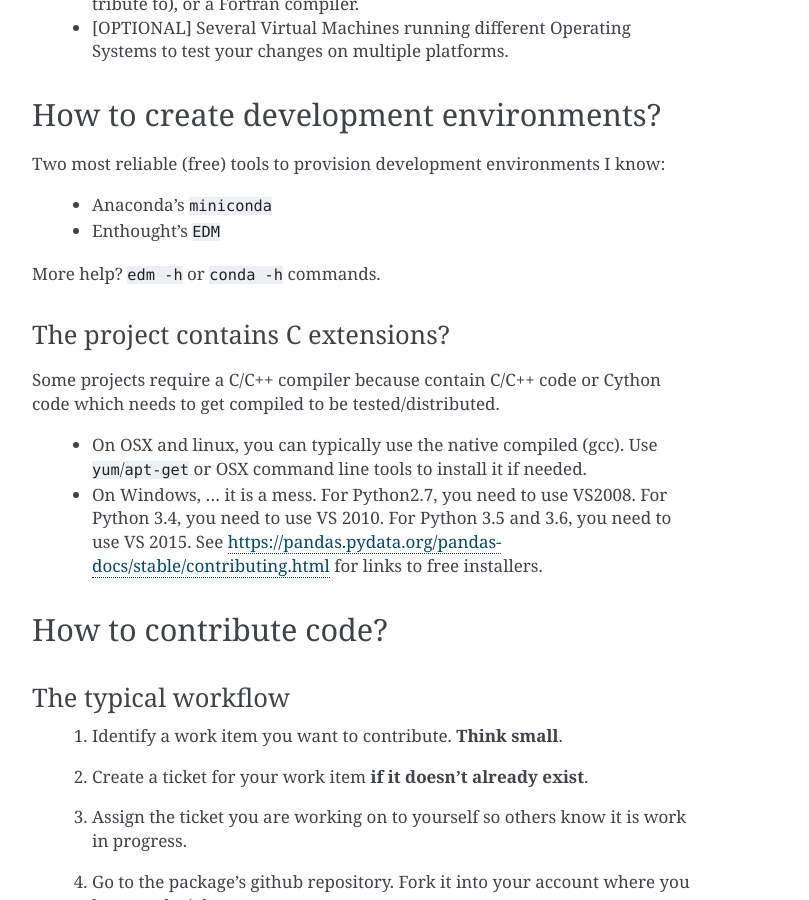
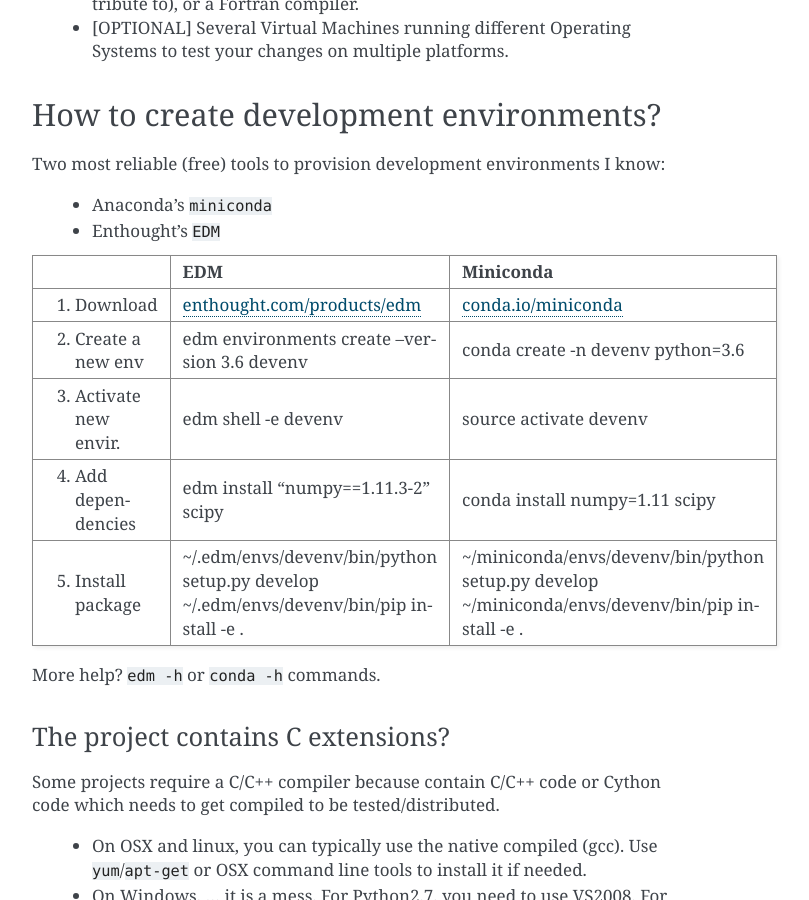
Before and after one commit to jonathanrocher/sprint_tutorial, a Sphinx documentation site: the page built from doc/how_to_sprint.rst, in a window 1280 px wide and 900 px high, scrolled down 1564 px. Shown: the whole window, without its empty margins (388-1197 px from the left). Built offline with Sphinx 7.4.7, drawn with Linux system fonts in a browser that asks for light colours.

Commit message:
Formatting

```diff
--- a/doc/how_to_sprint.rst
+++ b/doc/how_to_sprint.rst
@@ -78,20 +78,20 @@
   * Anaconda's ``miniconda``
   * Enthought's ``EDM``
 
-+------------------------+------------------------------------------------+-----------------------------------------------------+
-|                        |                     EDM                        |         Miniconda                                   |
-+========================+================================================+=====================================================+
-| 1. Download            | `enthought.com/products/edm <http://www.enthought.com/products/edm/>`_ | `conda.io/miniconda <http://www.conda.io/miniconda>`_                                 |
-+------------------------+------------------------------------------------+-----------------------------------------------------+
-| 2. Create a new env    | edm environments create --version 3.6 devenv   | conda create -n devenv python=3.6                   |
-+------------------------+------------------------------------------------+-----------------------------------------------------+
-| 3. Activate new envir. | edm shell -e devenv                            | source activate devenv                              |
-+------------------------+------------------------------------------------+-----------------------------------------------------+
-| 4. Add dependencies    | edm install "numpy==1.11.3-2" scipy            | conda install numpy=1.11 scipy                      |
-+------------------------+------------------------------------------------+-----------------------------------------------------+
-| 5. Install package     | ~/.edm/envs/devenv/bin/python setup.py develop | ~/miniconda/envs/devenv/bin/python setup.py develop |
-|                        | ~/.edm/envs/devenv/bin/pip install -e .        | ~/miniconda/envs/devenv/bin/pip install -e .        |
-+------------------------+------------------------------------------------+-----------------------------------------------------+
++------------------------+------------------------------------------------------------------------+--------------------------------------------------------+
+|                        |                                      EDM                               |                   Miniconda                            |
++========================+========================================================================+========================================================+
+| 1. Download            | `enthought.com/products/edm <http://www.enthought.com/products/edm/>`_ | `conda.io/miniconda <http://www.conda.io/miniconda>`_  |
++------------------------+------------------------------------------------------------------------+--------------------------------------------------------+
+| 2. Create a new env    | edm environments create --version 3.6 devenv                           | conda create -n devenv python=3.6                      |
++------------------------+------------------------------------------------------------------------+--------------------------------------------------------+
+| 3. Activate new envir. | edm shell -e devenv                                                    | source activate devenv                                 |
++------------------------+------------------------------------------------------------------------+--------------------------------------------------------+
+| 4. Add dependencies    | edm install "numpy==1.11.3-2" scipy                                    | conda install numpy=1.11 scipy                         |
++------------------------+------------------------------------------------------------------------+--------------------------------------------------------+
+| 5. Install package     | ~/.edm/envs/devenv/bin/python setup.py develop                         | ~/miniconda/envs/devenv/bin/python setup.py develop    |
+|                        | ~/.edm/envs/devenv/bin/pip install -e .                                | ~/miniconda/envs/devenv/bin/pip install -e .           |
++------------------------+------------------------------------------------------------------------+--------------------------------------------------------+
 
 More help? ``edm -h`` or ``conda -h`` commands.
 
```
